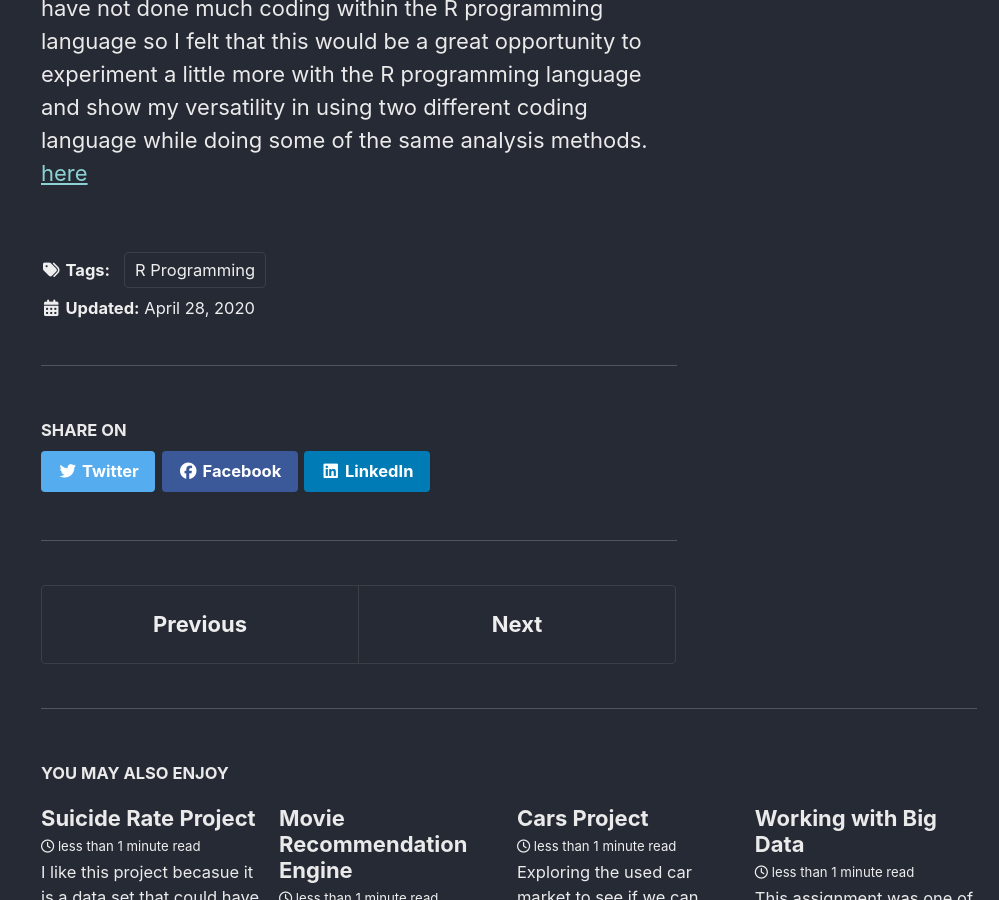
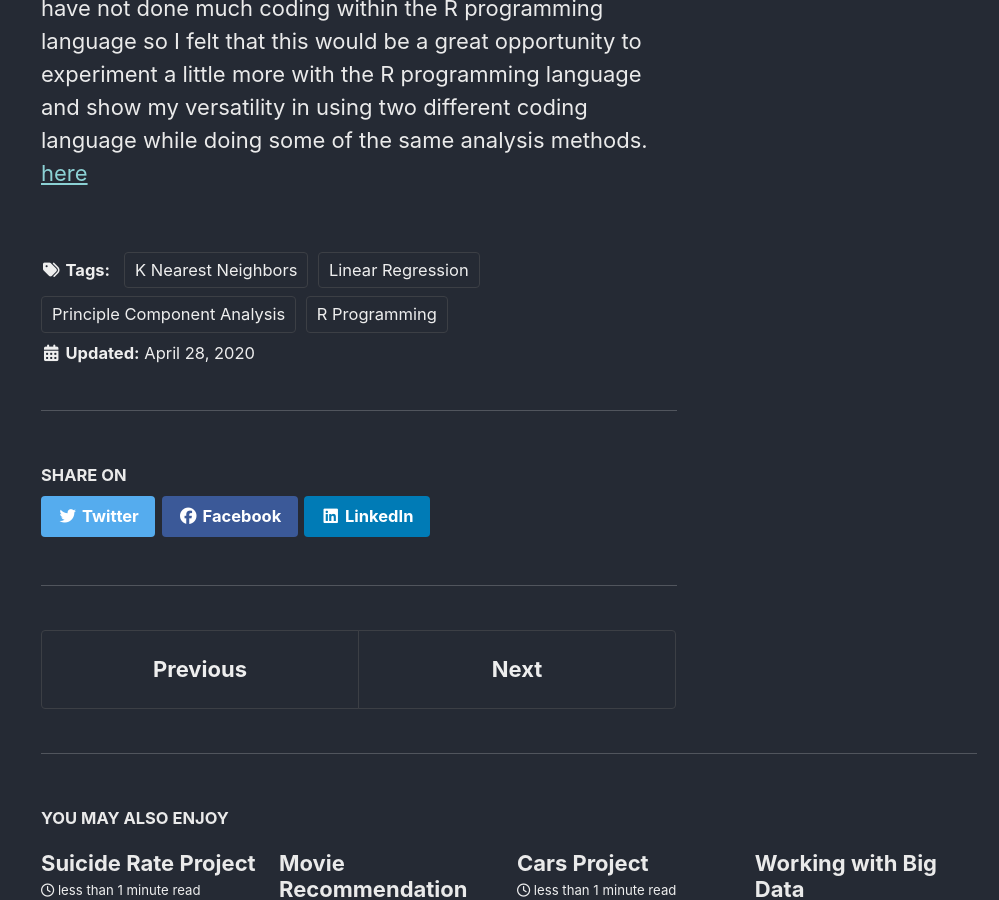
Before and after one commit to jcaston91/jcaston91.github.io, a Jekyll site: the page built from _posts/2020-04-28-PokemonInR.md, in a window 1280 px wide and 900 px high, scrolled down 366 px. Shown: the whole window, without its empty margins (281-1280 px from the left). Built offline with Jekyll 4.4.1, drawn with Linux system fonts in a browser that asks for light colours; cached includes are drawn as plain includes; nearby versions of some CDN libraries.

Commit message:
Update 2020-04-28-PokemonInR.md

```diff
--- a/_posts/2020-04-28-PokemonInR.md
+++ b/_posts/2020-04-28-PokemonInR.md
@@ -4,6 +4,9 @@ date: 2020-04-28
 author_profile: false
 tags:
   - R Programming
+  - Principle Component Analysis
+  - Linear Regression
+  - K Nearest Neighbors
 excerpt: "Exploring one of my recently used projects to try and create it in the R programming language."
 ---
 
```
